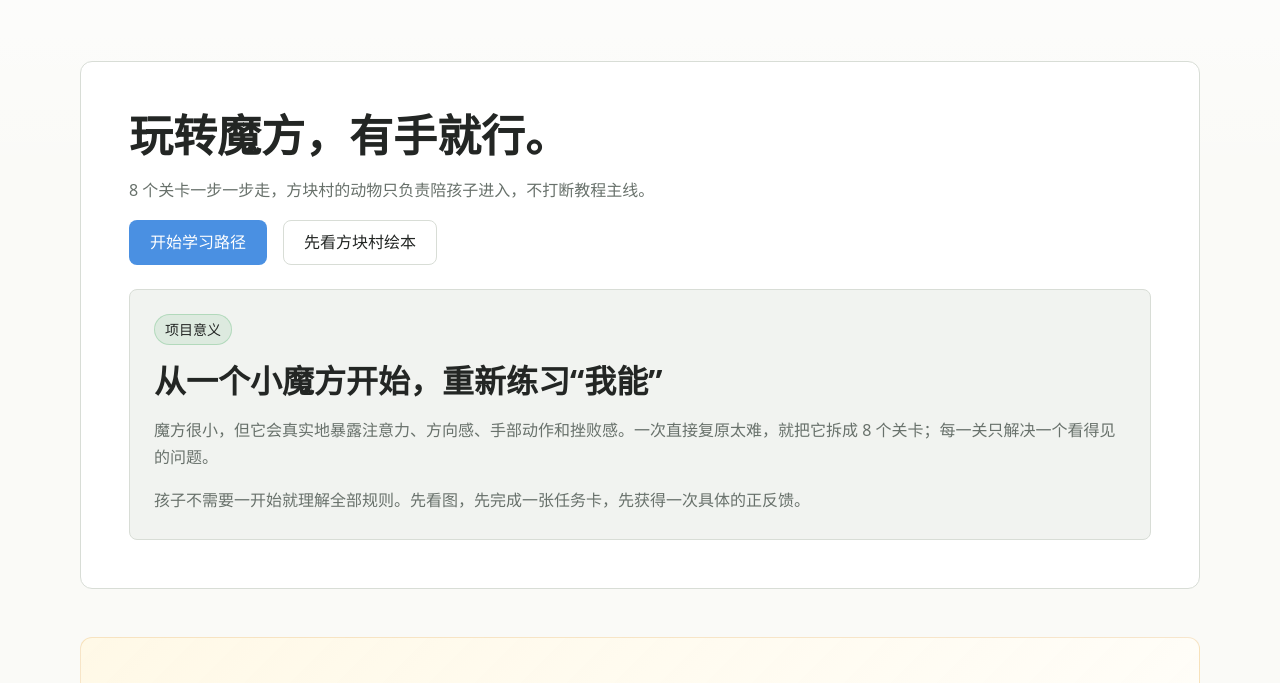
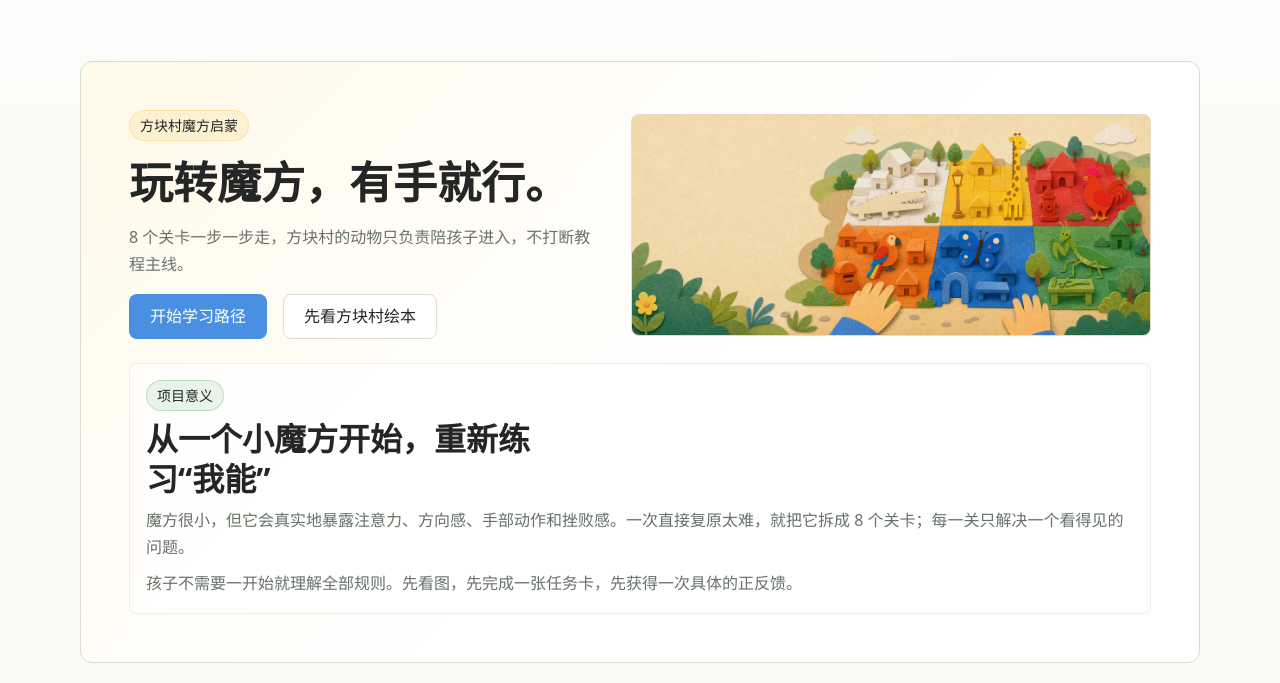
Before and after one commit to Sankeyuk/rubik-cube-enlightenment, an Astro site: page / in a window 1280 px wide. Shown: the part 82-765 px from the top of the page. Built offline with nearby package versions, Linux system fonts and the light colour scheme; Astro itself is replaced by a stand-in of ours; no server answers.

Commit message:
Refine homepage hero cover layout

```diff
--- a/src/pages/index.astro
+++ b/src/pages/index.astro
@@ -9,18 +9,25 @@ import BaseLayout from "../layouts/BaseLayout.astro";
 import { sitePath } from "../utils/paths";
 
 const picturebookCover = picturebookPages[0];
+const heroCover = "/images/picturebook-skin/picturebook/block-village-v1/picturebook-block-village-wechat-cover.png";
 ---
 
 <BaseLayout {...routeSeo["/"]} analyticsEvent="home_view" analyticsProps={{ path: "/" }}>
   <PageShell>
     <section class="hero" aria-labelledby="hero-title">
-      <div class="hero-copy">
-        <h1 id="hero-title">玩转魔方，有手就行。</h1>
-        <p>8 个关卡一步一步走，方块村的动物只负责陪孩子进入，不打断教程主线。</p>
-        <div class="hero-actions">
-          <Button href="/levels" analyticsEvent="levels_click" analyticsProps={{ source_path: "/", source_label: "home_hero" }}>开始学习路径</Button>
-          <Button href="/picturebook" variant="secondary" analyticsEvent="picturebook_click" analyticsProps={{ source_path: "/", source_label: "home_hero" }}>先看方块村绘本</Button>
+      <div class="hero-content">
+        <div class="hero-copy">
+          <Badge tone="yellow">方块村魔方启蒙</Badge>
+          <h1 id="hero-title">
+            玩转魔方，<br class="mobile-title-break" />有手就行。
+          </h1>
+          <p>8 个关卡一步一步走，方块村的动物只负责陪孩子进入，不打断教程主线。</p>
+          <div class="hero-actions">
+            <Button href="/levels" analyticsEvent="levels_click" analyticsProps={{ source_path: "/", source_label: "home_hero" }}>开始学习路径</Button>
+            <Button href="/picturebook" variant="secondary" analyticsEvent="picturebook_click" analyticsProps={{ source_path: "/", source_label: "home_hero" }}>先看方块村绘本</Button>
+          </div>
         </div>
+        <img class="hero-cover" src={sitePath(heroCover)} alt="方块村动物围着魔方的横向绘本封面" loading="eager" />
       </div>
       <section class="intro-principle" aria-labelledby="intro-principle-title">
         <Badge tone="green">项目意义</Badge>
@@ -37,7 +44,7 @@ const picturebookCover = picturebookPages[0];
         <p>孩子可以先看绘本，再回到 8 关地图；每一关仍然只解决一个清楚的魔方目标。</p>
       </div>
       <div class="village-layout">
-        <a class="picturebook-card" href="/picturebook" aria-label="打开方块村魔方绘本">
+        <a class="picturebook-card" href={sitePath("/picturebook")} aria-label="打开方块村魔方绘本">
           <img src={sitePath(picturebookCover.src)} alt={picturebookCover.alt} loading="lazy" />
           <span>魔方绘本</span>
           <strong>方块村被转乱的一天</strong>
@@ -89,13 +96,17 @@ const picturebookCover = picturebookPages[0];
 <style>
   .hero {
     display: grid;
-    gap: var(--space-lg);
+    gap: var(--space-md);
     padding: var(--space-xl);
     border: 1px solid var(--color-border);
     border-radius: var(--radius-lg);
-    background: var(--color-surface);
+    background:
+      linear-gradient(135deg, rgba(255, 247, 224, 0.72), rgba(255, 255, 255, 0.96) 54%),
+      var(--color-surface);
+    overflow: hidden;
   }
 
+  .hero-content,
   .hero-copy,
   .section-heading,
   .meaning-grid,
@@ -109,6 +120,14 @@ const picturebookCover = picturebookPages[0];
     max-width: 62ch;
   }
 
+  .hero-copy h1 {
+    max-width: 10em;
+  }
+
+  .mobile-title-break {
+    display: block;
+  }
+
   .hero-actions,
   .village-layout,
   .animal-roster {
@@ -116,18 +135,33 @@ const picturebookCover = picturebookPages[0];
     gap: var(--space-md);
   }
 
+  .hero-cover {
+    display: block;
+    width: 100%;
+    max-height: 360px;
+    object-fit: cover;
+    object-position: center;
+    border: 1px solid rgba(39, 39, 42, 0.08);
+    border-radius: var(--radius-md);
+    background: #f7ead2;
+  }
+
   .intro-principle {
     display: grid;
-    gap: var(--space-md);
+    gap: var(--space-sm);
     align-content: start;
-    padding: var(--space-lg);
-    border: 1px solid var(--color-border);
+    padding: var(--space-md);
+    border: 1px solid rgba(39, 39, 42, 0.08);
     border-radius: var(--radius-md);
-    background: var(--color-surface-muted);
+    background: rgba(255, 255, 255, 0.72);
   }
 
   .intro-principle p {
     margin: 0;
+  }
+
+  .intro-principle h2 {
+    max-width: 12em;
   }
 
   .cards-grid,
@@ -212,8 +246,26 @@ const picturebookCover = picturebookPages[0];
       padding: var(--space-2xl);
     }
 
+    .hero {
+      gap: var(--space-lg);
+    }
+
+    .hero-content {
+      grid-template-columns: minmax(0, 0.95fr) minmax(280px, 1.05fr);
+      align-items: center;
+      gap: var(--space-xl);
+    }
+
     .hero-actions {
       grid-template-columns: max-content max-content;
+    }
+
+    .mobile-title-break {
+      display: none;
+    }
+
+    .hero-cover {
+      max-height: 420px;
     }
 
     .village-layout {
```
Also changed, not shown: public/images/picturebook-skin/picturebook/block-village-v1/picturebook-block-village-wechat-cover.png (added).
